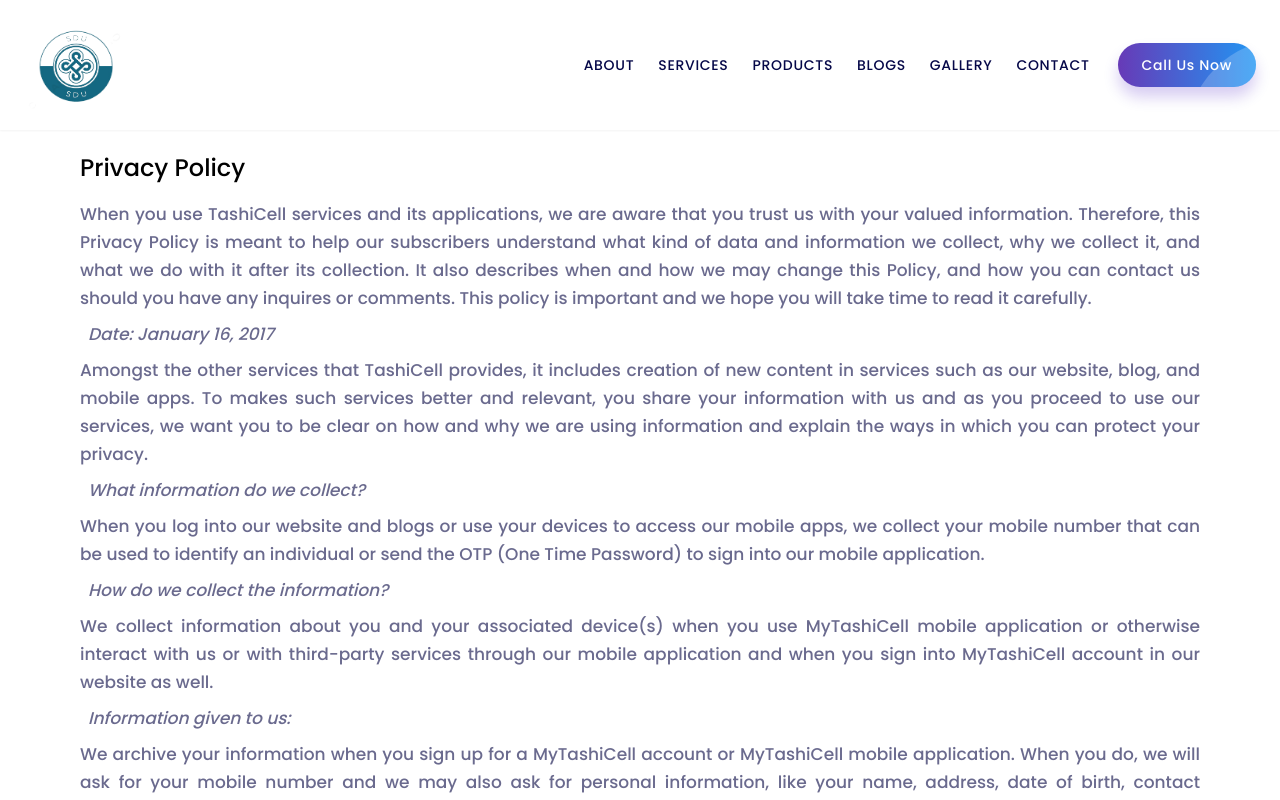
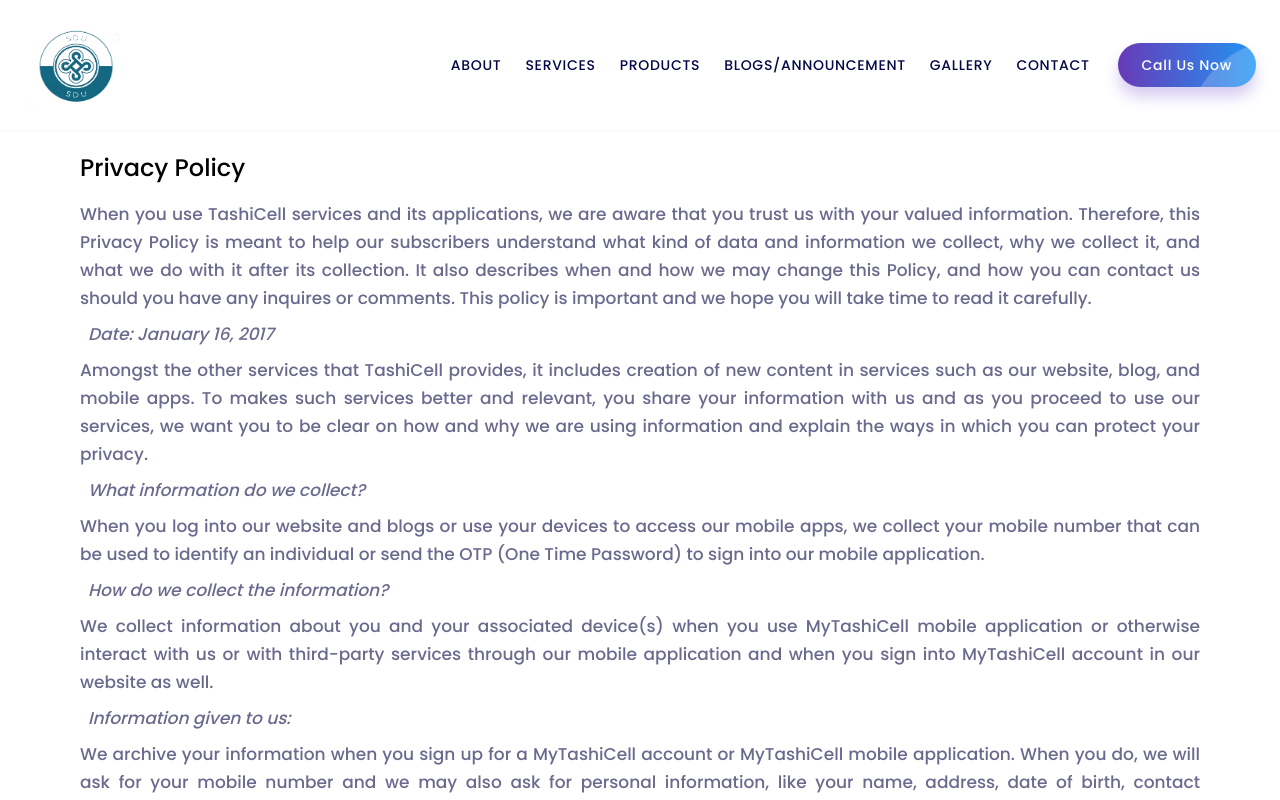
Before and after one commit to pramodtng/sdu-frontend, a Next.js app: page /privacy-policy in a window 1280 px wide. Shown: the top 800 px of the page. Built offline with nearby package versions, Linux system fonts and the light colour scheme.

Commit message:
blogs/announcement

```diff
--- a/app/component/layout/Header.jsx
+++ b/app/component/layout/Header.jsx
@@ -86,7 +86,7 @@
                     href="/blogs"
                     className=" font-medium py-2 text-blue uppercase bg-left-bottom bg-gradient-to-r from-cyan-500 to-blue-500 bg-[length:0%_2px] bg-no-repeat group-hover:bg-[length:100%_2px]  transition-all duration-500 ease-out "
                   >
-                    Blogs
+                    Blogs/Announcement
                   </Link>
                 </li>
                 <li className="inline-block px-3  group  transition-all duration-300 ease-in-out">
```
